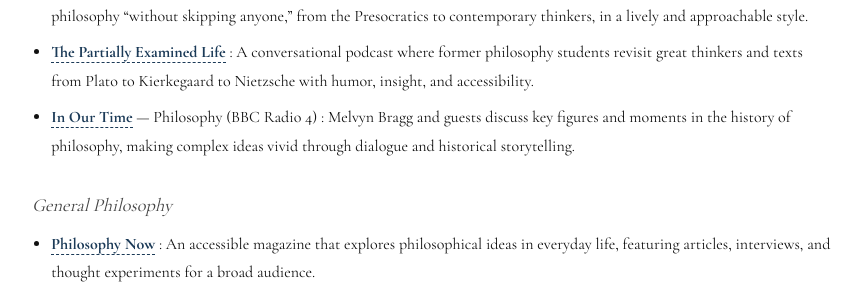
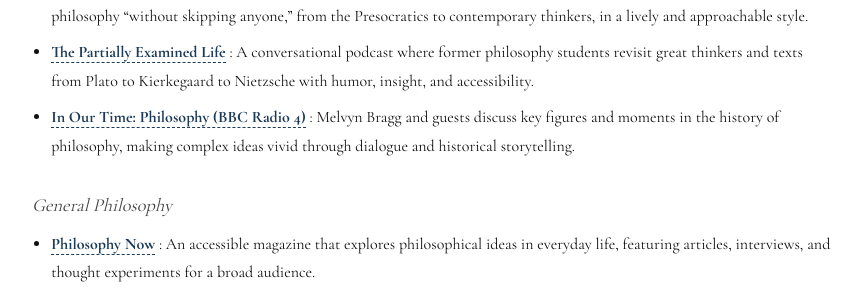
Before and after one commit to aileencluo/aileencluo.github.io, a Jekyll site: the page built from public-philosophy.md, in a window 1280 px wide and 900 px high, scrolled down 977 px. Shown: the part 296-595 px from the top of the window, without its empty margins (208-1074 px from the left). Built offline with Jekyll 4.4.1, drawn with Linux system fonts in a browser that asks for light colours.

```diff
--- a/public-philosophy.md
+++ b/public-philosophy.md
@@ -44,7 +44,7 @@ title: Public Philosophy
     <a href="https://artiallyexaminedlife.com" target="_blank" rel="noopener">The Partially Examined Life</a> : A conversational podcast where former philosophy students revisit great thinkers and texts from Plato to Kierkegaard to Nietzsche with humor, insight, and accessibility.
   </li>
   <li>
-    <a href="https://www.bbc.co.uk/programmes/p01f0vzr" target="_blank" rel="noopener">In Our Time</a> — Philosophy (BBC Radio 4) : Melvyn Bragg and guests discuss key figures and moments in the history of philosophy, making complex ideas vivid through dialogue and historical storytelling.
+    <a href="https://www.bbc.co.uk/programmes/p01f0vzr" target="_blank" rel="noopener">In Our Time: Philosophy (BBC Radio 4)</a> : Melvyn Bragg and guests discuss key figures and moments in the history of philosophy, making complex ideas vivid through dialogue and historical storytelling.
   </li>
 </ul>
 
```
